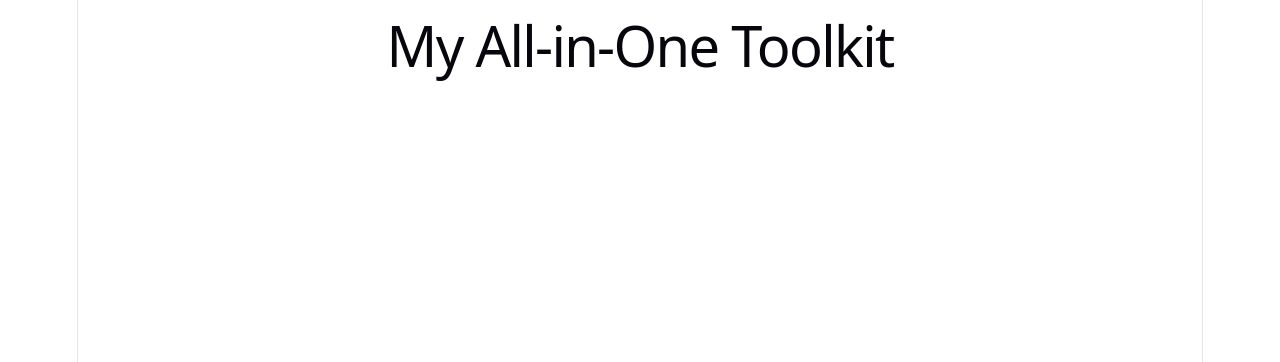
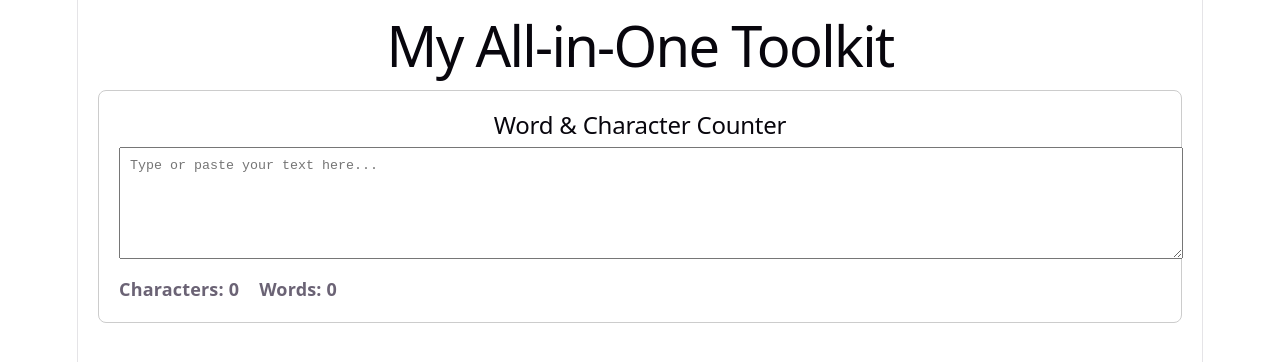
Before and after one commit to AjimTamboli-Web/all-in-one-toolkit, a React (Vite) app: page /word-counter in a window 1280 px wide. Shown: the top 362 px of the page. Built offline with nearby package versions, Linux system fonts and the light colour scheme.

Commit message:
use state for word and character counter

```diff
--- a/src/App.jsx
+++ b/src/App.jsx
@@ -1,5 +1,9 @@
 // 1. Import Routes and Route from the router library
 import { Routes, Route } from 'react-router-dom'
+
+// 11. IMPORT YOUR NEW COMPONENT
+// The './' means "look in the current folder, then go to components folder"
+import WordCounter from './components/WordCounter'
 
 // 2. Export our App function as the default export so main.jsx can use it
 export default function App() {
@@ -17,7 +21,15 @@ export default function App() {
 
         {/* We will add more routes here later, like: */}
         {/* <Route path="/qr-code" element={<QRCodeGenerator />} /> */}
+
+
+        {/* 12. ADD THE ROUTE */}
+        {/* When the user goes to /word-counter in their browser, React will show the WordCounter component! */}
+        <Route path="/word-counter" element={<WordCounter />} />
+
       </Routes>
+
+
     </div>
   )
 }
--- /dev/null
+++ b/src/components/WordCounter.jsx
@@ -0,0 +1,43 @@
+// 1. We import 'useState' from React. This is the magic that lets our app "remember" things (like what you typed).
+import { useState } from 'react'
+
+// 2. We export our component function
+export default function WordCounter() {
+
+    // 3. This is our STATE.
+    // 'text' is the current value. 'setText' is the function we use to change the value.
+    // We start it as an empty string ('').
+    const [text, setText] = useState('')
+
+    // 4. We calculate things based on the text.
+    // If text is empty, length is 0.
+    const charCount = text.length
+
+    // We split the text by spaces to count words, but if it's empty, we say 0.
+    const wordCount = text.trim() === '' ? 0 : text.trim().split(/\s+/).length
+
+    // 5. We return the HTML that we want the user to see
+    return (
+        <div style={{ padding: '20px', border: '1px solid #ccc', margin: '20px', borderRadius: '8px' }}>
+            <h2>Word & Character Counter</h2>
+
+            {/*
+        This is a text area.
+        value={text} makes it show our state.
+        onChange triggers every time you type a letter, and updates our state.
+      */}
+            <textarea
+                rows="6"
+                style={{ width: '100%', marginBottom: '10px', padding: '10px' }}
+                placeholder="Type or paste your text here..."
+                value={text}
+                onChange={(event) => setText(event.target.value)}
+            />
+
+            <div style={{ display: 'flex', gap: '20px', fontWeight: 'bold' }}>
+                <p>Characters: {charCount}</p>
+                <p>Words: {wordCount}</p>
+            </div>
+        </div>
+    )
+}
```
